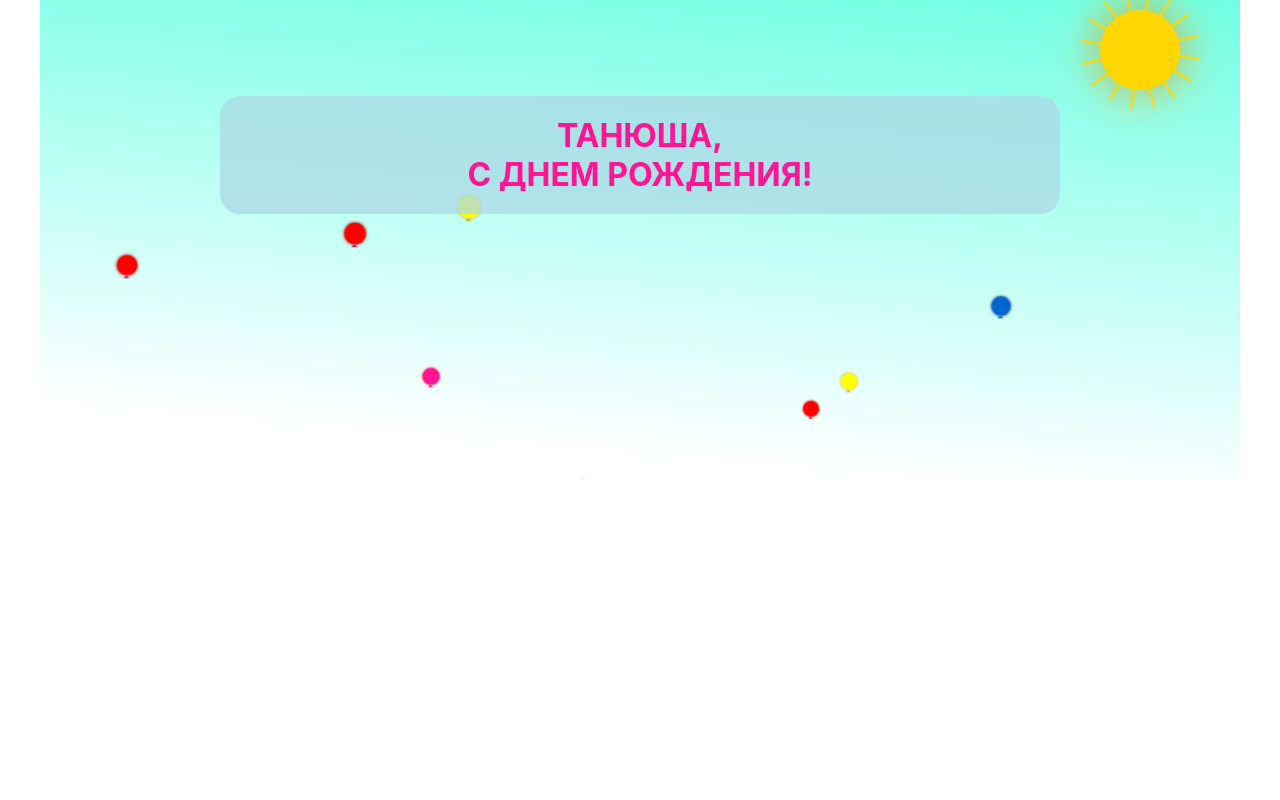
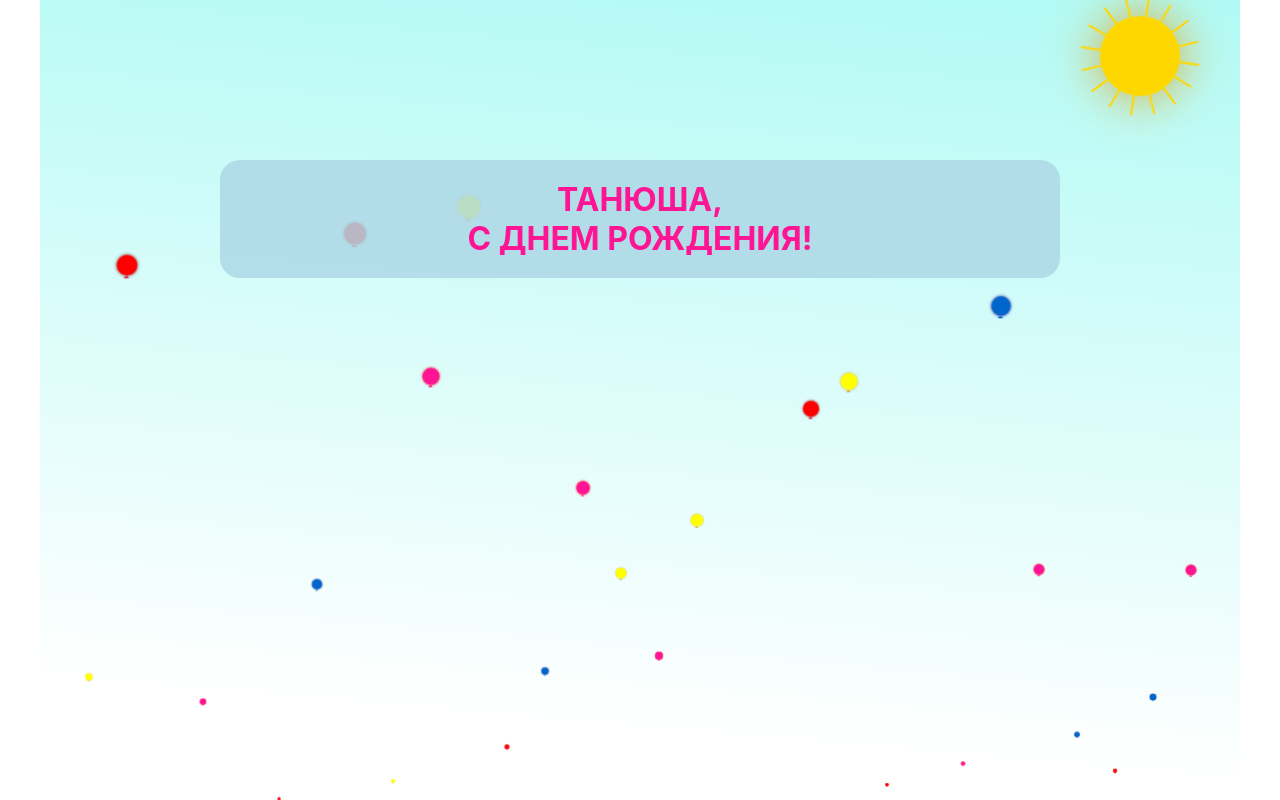
Before and after one commit to DenisPepper/multilayer-layout, a React (Create React App) app: page / in a window 1280 px wide. Built offline with nearby package versions, Linux system fonts and the light colour scheme.

Commit message:
Изменит высоту вьюпорта

```diff
--- a/src/components/app/app.css
+++ b/src/components/app/app.css
@@ -1,10 +1,10 @@
 .app {
     min-width: 320px;
     max-width: 1200px;
-    min-height: 480px;
+    min-height: 100vh;
     margin: 0 auto;
     background: rgb(255, 255, 255);
-    background: linear-gradient(5deg, rgba(255, 255, 255, 1) 13%, rgba(56, 255, 219, 0.72) 100%);
+    background: linear-gradient(5deg, rgba(255, 255, 255, 1) 13%, rgba(105, 245, 235, 0.52) 100%);
     overflow: hidden;
     position: relative;
     display: grid;
@@ -17,7 +17,7 @@
     margin: 0;
     border-radius: 20px;
     padding: 20px;
-    background-color: rgba(173, 216, 230, 0.75);
+    background-color: rgba(173, 216, 230, 0.85);
     color: deeppink;
     text-transform: uppercase;
     position: absolute;
```
